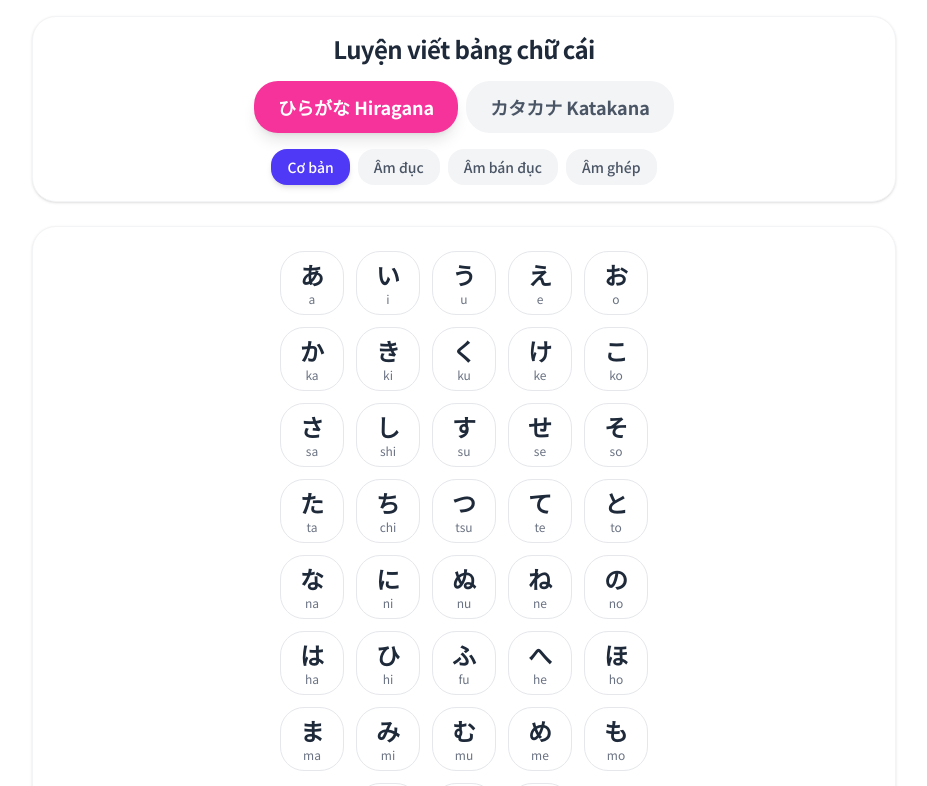
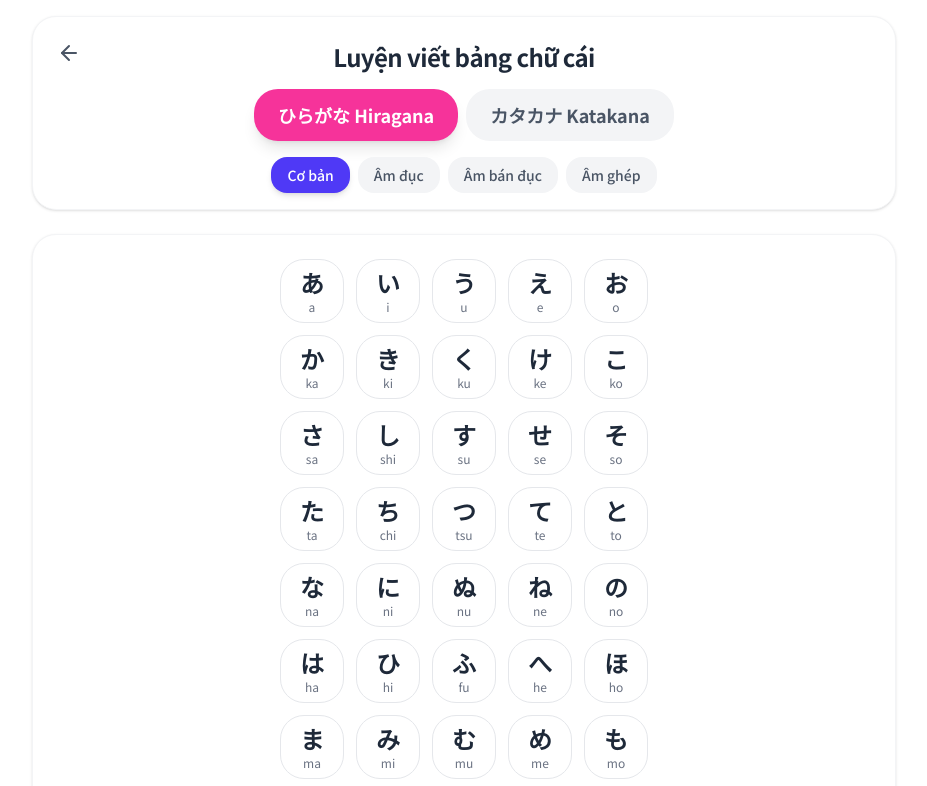
Before and after one commit to Anhnguyen0812/anannihongo, a Next.js app: page /practice/kana in a window 1280 px wide. Shown: the top 786 px of the page, without its empty margins (176-1103 px from the left). Built offline with nearby package versions, Linux system fonts and the light colour scheme.

Commit message:
feat: add back home buttons to practice pages

```diff
--- a/app/practice/kana/page.tsx
+++ b/app/practice/kana/page.tsx
@@ -8,7 +8,8 @@ import {
 } from '@/lib/constants';
 import WritingWidget from '@/components/WritingWidget';
 import { speakJapanese } from '@/lib/ttsUtils';
-import { X, Volume2 } from 'lucide-react';
+import { X, Volume2, ArrowLeft } from 'lucide-react';
+import Link from 'next/link';
 
 type ScriptType = 'hiragana' | 'katakana';
 type CategoryType = 'basic' | 'dakuon' | 'handakuon' | 'yoon';
@@ -55,8 +56,11 @@ const KanaPracticePage = () => {
     return (
         <div className="container mx-auto p-4 max-w-4xl min-h-screen">
             {/* Header */}
-            <div className="bg-white rounded-xl shadow-sm border border-gray-100 p-4 mb-6">
-                <h1 className="text-2xl font-bold text-center mb-4 text-gray-800">
+            <div className="bg-white rounded-xl shadow-sm border border-gray-100 p-4 mb-6 relative">
+                <Link href="/" className="absolute left-4 top-4 p-2 hover:bg-gray-100 rounded-lg text-gray-600 transition-colors">
+                    <ArrowLeft size={24} />
+                </Link>
+                <h1 className="text-2xl font-bold text-center mb-4 text-gray-800 pt-2">
                     Luyện viết bảng chữ cái
                 </h1>
 
--- a/app/practice/vocabulary/page.tsx
+++ b/app/practice/vocabulary/page.tsx
@@ -16,6 +16,7 @@ import {
     Loader2, CheckCircle2, ChevronRight, RefreshCcw, Volume2,
     ArrowRight, ArrowLeft, BookOpen, PenTool, Settings, X, Check
 } from 'lucide-react';
+import Link from 'next/link';
 
 interface VocabularyItem {
     id: number;
@@ -312,10 +313,14 @@ const VocabularyPracticePage = () => {
             {/* Header */}
             <div className="flex flex-col md:flex-row justify-between items-center gap-4 mb-4 bg-white p-4 rounded-xl shadow-sm border border-gray-100">
                 <div className="flex items-center gap-4">
-                    {viewMode !== 'list' && (
+                    {viewMode !== 'list' ? (
                         <button onClick={backToList} className="p-2 hover:bg-gray-100 rounded-lg">
                             <ArrowLeft size={20} />
                         </button>
+                    ) : (
+                        <Link href="/" className="p-2 hover:bg-gray-100 rounded-lg text-gray-600">
+                            <ArrowLeft size={20} />
+                        </Link>
                     )}
                     <h1 className="text-xl font-bold text-gray-800">
                         {viewMode === 'list' && 'Từ vựng'}
```
